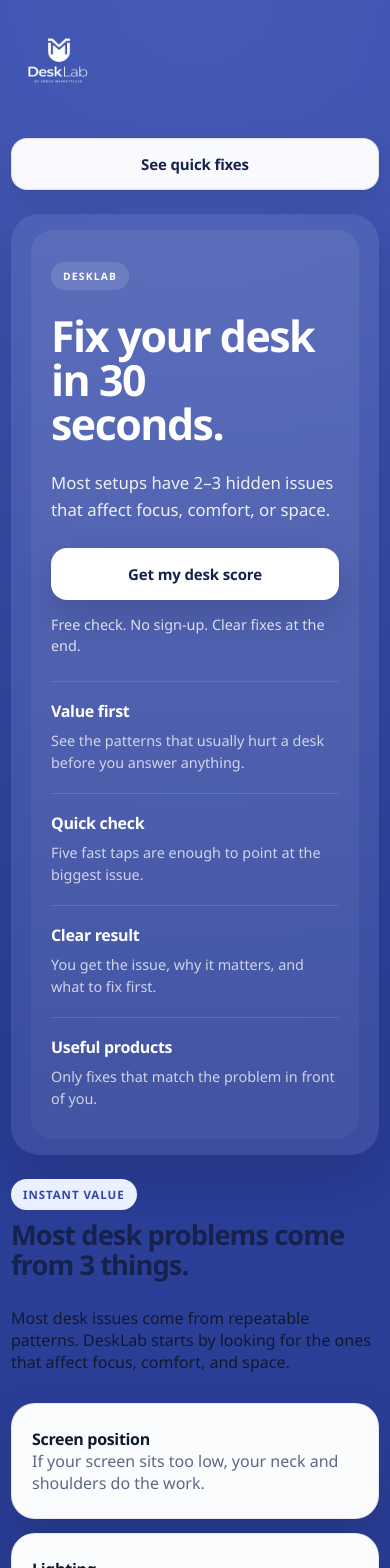
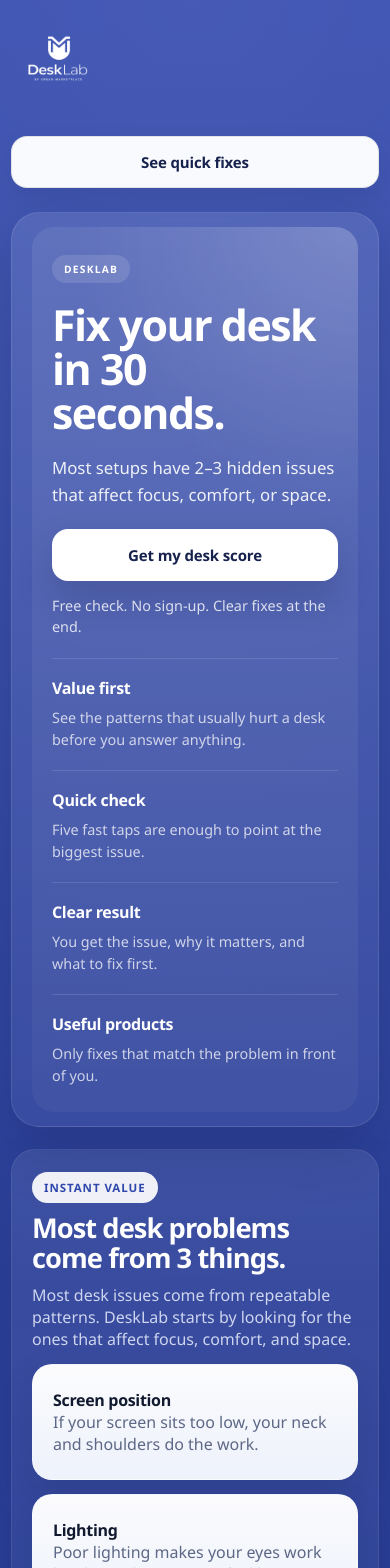
Before and after one commit to urbanmarketplace-labs/desk-advisor, a Next.js app: page / in a window 390 px wide. Shown: the top 1568 px of the page. Built offline with nearby package versions, Linux system fonts and the light colour scheme; no server answers.

Commit message:
Tighten DeskLab visual system and mobile presentation

```diff
--- a/src/app/globals.css
+++ b/src/app/globals.css
@@ -25,6 +25,14 @@
   --heading-sm: clamp(1.3rem, 1.8vw, 1.62rem);
   --heading-md: clamp(1.68rem, 2.5vw, 2.18rem);
   --heading-hero: clamp(3rem, 4.5vw, 4.2rem);
+  --dl-blue: var(--brand);
+  --dl-blue-dark: var(--brand-dark);
+  --dl-blue-soft: #dfe8ff;
+  --dl-bg: #f5f7fd;
+  --dl-card: #ffffff;
+  --dl-border: rgba(58, 79, 160, 0.14);
+  --dl-muted: #607091;
+  --dl-accent: #edf3ff;
 }
 
 * {
@@ -77,7 +85,7 @@ aside {
 .page {
   width: min(1180px, calc(100% - 40px));
   margin: 0 auto;
-  padding: 28px 0 88px;
+  padding: 22px 0 72px;
 }
 
 .siteHeader,
@@ -197,14 +205,15 @@ aside {
 }
 
 .heroShell {
-  margin-top: 10px;
+  margin-top: 6px;
 }
 
 .heroBackdrop {
-  padding: 18px;
+  padding: 16px;
   border-radius: var(--radius-xl);
-  background: rgba(255, 255, 255, 0.08);
-  box-shadow: 0 26px 60px rgba(9, 15, 44, 0.2);
+  background: linear-gradient(180deg, rgba(255, 255, 255, 0.1), rgba(255, 255, 255, 0.05));
+  border: 1px solid rgba(255, 255, 255, 0.1);
+  box-shadow: 0 24px 54px rgba(9, 15, 44, 0.18);
 }
 
 .hero {
@@ -221,11 +230,13 @@ aside {
 .heroContent {
   display: grid;
   align-content: start;
-  gap: 28px;
-  min-height: 460px;
-  padding: 42px 38px 34px;
+  gap: 24px;
+  min-height: 430px;
+  padding: 38px 36px 32px;
   border-radius: var(--radius-lg);
-  background: linear-gradient(180deg, rgba(255, 255, 255, 0.07), rgba(255, 255, 255, 0.04));
+  background:
+    radial-gradient(circle at top right, rgba(255, 255, 255, 0.16), transparent 30%),
+    linear-gradient(180deg, rgba(255, 255, 255, 0.08), rgba(255, 255, 255, 0.04));
   color: #fff;
 }
 
@@ -362,7 +373,16 @@ aside {
 .valueSection,
 .quickWinsSection,
 .assessmentSection {
-  margin-top: 24px;
+  margin-top: 22px;
+}
+
+.valueSection,
+.quickWinsSection {
+  padding: 26px;
+  border-radius: 30px;
+  background: linear-gradient(180deg, rgba(255, 255, 255, 0.08), rgba(255, 255, 255, 0.03));
+  border: 1px solid rgba(255, 255, 255, 0.08);
+  box-shadow: 0 18px 42px rgba(11, 18, 53, 0.14);
 }
 
 .valueCard,
@@ -406,6 +426,23 @@ aside {
   margin-bottom: 14px;
 }
 
+.valueSection .sectionLabel,
+.quickWinsSection .sectionLabel {
+  background: rgba(255, 255, 255, 0.92);
+  color: var(--dl-blue);
+}
+
+.valueSection .valueIntro h2,
+.quickWinsSection .valueIntro h2 {
+  color: #fefeff;
+}
+
+.valueSection .valueIntro p,
+.quickWinsSection .valueIntro p {
+  color: rgba(233, 239, 255, 0.84);
+  max-width: 44rem;
+}
+
 .valueCardGrid {
   grid-template-columns: repeat(3, minmax(0, 1fr));
   gap: 14px;
@@ -415,9 +452,30 @@ aside {
   gap: 10px;
   padding: 24px;
   border-radius: 24px;
+  position: relative;
+  overflow: hidden;
+  border-color: rgba(255, 255, 255, 0.12);
+  background: linear-gradient(180deg, rgba(255, 255, 255, 0.98), rgba(246, 249, 255, 0.96));
+  box-shadow: 0 14px 34px rgba(13, 22, 57, 0.12);
+}
+
+.valueCardCue {
+  display: inline-flex;
+  align-items: center;
+  justify-content: center;
+  width: 42px;
+  height: 42px;
+  border-radius: 14px;
+  background: var(--dl-accent);
+  color: var(--dl-blue);
+  font-size: 0.82rem;
+  font-weight: 800;
+  letter-spacing: 0.08em;
+  text-transform: uppercase;
 }
 
 .valueCard p,
+.valueIntro p,
 .quickWinsPanel p,
 .checkLaunch p,
 .assessmentIntro p,
@@ -439,6 +497,8 @@ aside {
   gap: 18px;
   padding: 24px;
   border-radius: 28px;
+  background: linear-gradient(180deg, rgba(255, 255, 255, 0.98), rgba(246, 249, 255, 0.96));
+  border-color: rgba(255, 255, 255, 0.12);
 }
 
 .quickWinsList,
@@ -453,11 +513,36 @@ aside {
 
 .quickWinsList,
 .cleanList {
-  padding-left: 18px;
+  padding-left: 0;
 }
 
 .quickWinsList {
   padding-top: 4px;
+  list-style: none;
+}
+
+.quickWinsList li {
+  display: grid;
+  grid-template-columns: 34px minmax(0, 1fr);
+  gap: 12px;
+  align-items: start;
+  padding: 14px 16px;
+  border-radius: 18px;
+  background: var(--dl-bg);
+  border: 1px solid var(--dl-border);
+}
+
+.quickWinsIcon {
+  display: inline-flex;
+  align-items: center;
+  justify-content: center;
+  width: 34px;
+  height: 34px;
+  border-radius: 12px;
+  background: var(--dl-blue-soft);
+  color: var(--dl-blue);
+  font-size: 1rem;
+  font-weight: 800;
 }
 
 .checkLaunch {
@@ -465,8 +550,9 @@ aside {
   align-content: start;
   padding: 22px;
   border-radius: 22px;
-  background: var(--paper-soft);
-  border: 1px solid rgba(44, 62, 148, 0.08);
+  background: linear-gradient(180deg, #f8faff, #eef3ff);
+  border: 1px solid rgba(44, 62, 148, 0.12);
+  box-shadow: inset 0 1px 0 rgba(255, 255, 255, 0.8);
 }
 
 .checkLaunch p {
@@ -474,9 +560,10 @@ aside {
 }
 
 .assessmentFrame {
-  padding: 32px;
+  padding: 28px;
   border-radius: 32px;
   outline: none;
+  background: linear-gradient(180deg, rgba(255, 255, 255, 0.985), rgba(248, 250, 255, 0.98));
 }
 
 .assessmentIntroRow {
@@ -538,7 +625,7 @@ aside {
 
 .questionShell {
   gap: 26px;
-  margin-top: 30px;
+  margin-top: 24px;
   outline: none;
 }
 
@@ -581,6 +668,10 @@ aside {
   display: grid;
   gap: 18px;
   max-width: 820px;
+  padding: 22px;
+  border-radius: 24px;
+  background: var(--dl-bg);
+  border: 1px solid var(--dl-border);
 }
 
 .questionAreaPremium {
@@ -633,13 +724,14 @@ aside {
 
 .optionButton.selected {
   border-color: rgba(44, 62, 148, 0.24);
-  background: rgba(44, 62, 148, 0.06);
+  background: linear-gradient(180deg, rgba(44, 62, 148, 0.08), rgba(44, 62, 148, 0.03));
   box-shadow: inset 0 0 0 1px rgba(44, 62, 148, 0.08), 0 14px 26px rgba(35, 53, 123, 0.08);
 }
 
 .questionHint {
   color: var(--muted);
   font-size: var(--text-sm);
+  line-height: 1.56;
 }
 
 .momentumHint {
@@ -683,8 +775,12 @@ aside {
 }
 
 .resultShell {
-  gap: 18px;
-  margin-top: 30px;
+  gap: 16px;
+  margin-top: 24px;
+  padding: 12px;
+  border-radius: 30px;
+  background: linear-gradient(180deg, rgba(232, 238, 255, 0.58), rgba(255, 255, 255, 0.34));
+  border: 1px solid rgba(44, 62, 148, 0.1);
   outline: none;
 }
 
@@ -759,6 +855,9 @@ aside {
   gap: 18px;
   padding: 28px;
   border-radius: var(--radius-lg);
+  background:
+    radial-gradient(circle at top right, rgba(234, 240, 255, 0.95), transparent 30%),
+    linear-gradient(180deg, rgba(255, 255, 255, 0.99), rgba(248, 250, 255, 0.98));
 }
 
 .overviewTop {
@@ -916,6 +1015,9 @@ aside {
 .fixOrderPanel {
   padding: 24px;
   border-radius: 24px;
+  background: linear-gradient(180deg, rgba(255, 255, 255, 0.98), rgba(247, 249, 255, 0.96));
+  border: 1px solid var(--dl-border);
+  box-shadow: 0 12px 30px rgba(13, 22, 57, 0.08);
 }
 
 .resultBlockText {
@@ -980,6 +1082,11 @@ aside {
   line-height: 1.28;
 }
 
+.fixOrderBody span:last-child {
+  color: var(--brand);
+  font-weight: 700;
+}
+
 .productsSection {
   gap: 18px;
   padding-top: 8px;
@@ -1002,6 +1109,9 @@ aside {
   padding: 22px;
   border-radius: 24px;
   align-content: start;
+  background:
+    radial-gradient(circle at top right, rgba(234, 240, 255, 0.8), transparent 26%),
+    linear-gradient(180deg, rgba(255, 255, 255, 0.99), rgba(248, 250, 255, 0.98));
 }
 
 .productImageWrap {
@@ -1085,8 +1195,8 @@ aside {
 @media (max-width: 720px) {
   .page {
     width: min(100% - 22px, 1180px);
-    padding-top: 18px;
-    padding-bottom: 56px;
+    padding-top: 16px;
+    padding-bottom: 42px;
   }
 
   .siteHeader,
@@ -1104,6 +1214,8 @@ aside {
   }
 
   .heroBackdrop,
+  .valueSection,
+  .quickWinsSection,
   .heroContent,
   .valueCard,
   .quickWinsPanel,
@@ -1119,15 +1231,15 @@ aside {
   }
 
   .heroBackdrop {
-    padding-top: 16px;
-    padding-bottom: 16px;
+    padding-top: 14px;
+    padding-bottom: 14px;
     border-radius: 28px;
   }
 
   .heroContent {
-    gap: 24px;
-    padding-top: 32px;
-    padding-bottom: 28px;
+    gap: 20px;
+    padding-top: 28px;
+    padding-bottom: 24px;
     border-radius: 22px;
   }
 
@@ -1152,15 +1264,15 @@ aside {
   }
 
   .assessmentFrame {
-    padding-top: 24px;
-    padding-bottom: 24px;
+    padding-top: 22px;
+    padding-bottom: 22px;
     border-radius: 28px;
   }
 
   .questionShell,
   .resultShell,
   .productsSection {
-    gap: 20px;
+    gap: 16px;
   }
 
   .optionButtonPremium {
@@ -1173,7 +1285,7 @@ aside {
   }
 
   .typingSummary {
-    min-height: 4.5rem;
+    min-height: 4rem;
   }
 
   .fixOrderNote {
@@ -1195,6 +1307,22 @@ aside {
     max-height: 148px;
     min-height: 118px;
     padding: 8px;
+  }
+
+  .valueSection,
+  .quickWinsSection {
+    padding-top: 22px;
+    padding-bottom: 22px;
+    border-radius: 24px;
+  }
+
+  .valueCard,
+  .quickWinsPanel,
+  .checkLaunch,
+  .questionArea,
+  .resultBlock,
+  .productCard {
+    border-radius: 20px;
   }
 
   .productGrid,
```
